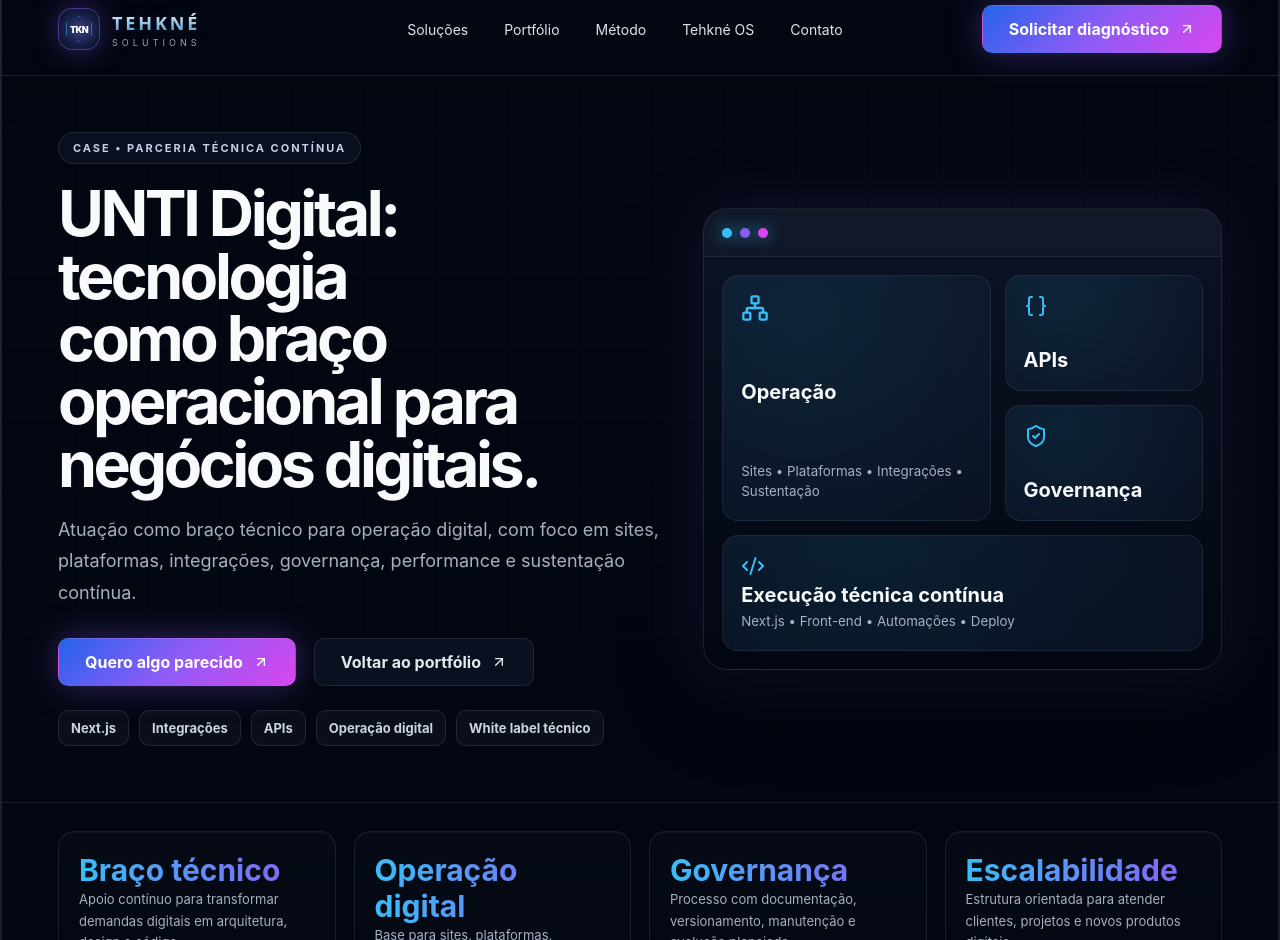
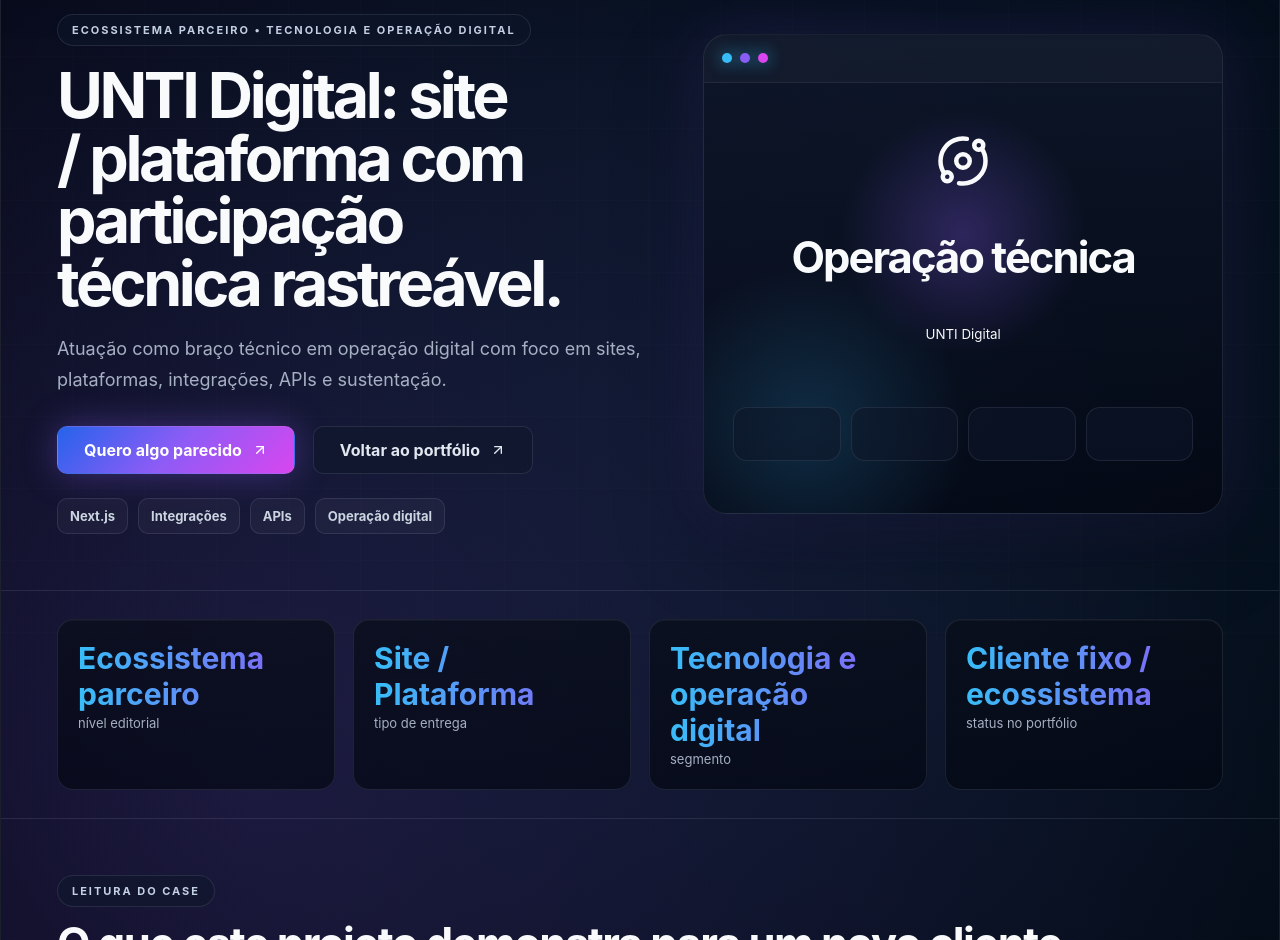
Before and after one commit to Tehkne-Solutions/tehkne-site, a Next.js app: page /portfolio/unti-digital in a window 1280 px wide. Shown: the part 160-1100 px from the top of the page. Built offline with nearby package versions, Linux system fonts and the light colour scheme.

Commit message:
fix: use unified template for UNTI Digital case

```diff
--- a/app/portfolio/unti-digital/page.tsx
+++ b/app/portfolio/unti-digital/page.tsx
@@ -1,52 +1,5 @@
-import { ArrowUpRight, Braces, Building2, Code2, Globe2, Network, ShieldCheck, Sparkles } from 'lucide-react';
+import { PortfolioCasePage } from '../PortfolioCasePage';
 
-const project = {
-  title: 'UNTI Digital',
-  eyebrow: 'Case • Parceria técnica contínua',
-  type: 'Parceria técnica',
-  category: 'Site / Plataforma / Operação digital',
-  stack: ['Next.js', 'Integrações', 'APIs', 'Operação digital', 'White label técnico'],
-  description:
-    'Atuação como braço técnico para operação digital, com foco em sites, plataformas, integrações, governança, performance e sustentação contínua.'
-};
-
-const highlights = [
-  ['Braço técnico', 'Apoio contínuo para transformar demandas digitais em arquitetura, design e código.'],
-  ['Operação digital', 'Base para sites, plataformas, integrações, APIs e sustentação técnica.'],
-  ['Governança', 'Processo com documentação, versionamento, manutenção e evolução planejada.'],
-  ['Escalabilidade', 'Estrutura orientada para atender clientes, projetos e novos produtos digitais.']
-];
-
-const modules = [
-  { icon: Globe2, title: 'Sites e plataformas', text: 'Criação e evolução de interfaces digitais para apresentação, vendas, conteúdo e operação.' },
-  { icon: Braces, title: 'APIs e integrações', text: 'Conexões com CRM, ERP, formulários, automações e ferramentas externas.' },
-  { icon: Code2, title: 'Desenvolvimento sob demanda', text: 'Execução técnica para projetos web, front-end, back-end, landing pages e sistemas.' },
-  { icon: Network, title: 'Arquitetura operacional', text: 'Organização técnica para reduzir improviso, padronizar entregas e dar previsibilidade.' },
-  { icon: ShieldCheck, title: 'Sustentação contínua', text: 'Manutenção, ajustes, performance, correções e melhorias constantes.' },
-  { icon: Building2, title: 'Ecossistema parceiro', text: 'Atuação integrada com uma operação de tecnologia e marketing para negócios.' }
-];
-
-export const metadata = {
-  title: 'Case: UNTI Digital | Tehkné Solutions',
-  description: 'Case UNTI Digital: parceria técnica, operação digital, sites, plataformas, integrações, APIs e sustentação.'
-};
-
-export default function UntiDigitalCase() {
-  return (
-    <main className="site-shell case-page">
-      <div className="background-grid" />
-      <header className="nav-shell">
-        <a className="brand" href="/" aria-label="Tehkné Solutions"><span className="brand-symbol"><Sparkles size={18} /></span><span><strong>TEHKNÉ</strong><small>SOLUTIONS</small></span></a>
-        <nav><a href="/solucoes">Soluções</a><a href="/portfolio">Portfólio</a><a href="/#metodo">Método</a><a href="/#os">Tehkné OS</a><a href="/#contato">Contato</a></nav>
-        <a className="btn btn-primary coin" href="/#contato">Solicitar diagnóstico <ArrowUpRight size={16} /></a>
-      </header>
-      <section className="section-frame case-hero">
-        <div className="case-hero-copy"><span className="eyebrow">{project.eyebrow}</span><h1>{project.title}: tecnologia como braço operacional para negócios digitais.</h1><p>{project.description}</p><div className="hero-actions"><a className="btn btn-primary coin" href="/#contato">Quero algo parecido <ArrowUpRight size={16} /></a><a className="btn btn-secondary" href="/portfolio">Voltar ao portfólio <ArrowUpRight size={16} /></a></div><div className="case-stack">{project.stack.map((tech) => <span key={tech}>{tech}</span>)}</div></div>
-        <div className="case-visual"><div className="case-window"><div className="case-window-bar"><span /><span /><span /></div><div className="case-dashboard-grid"><div className="case-panel large"><Network size={28} /><strong>Operação</strong><small>Sites • Plataformas • Integrações • Sustentação</small></div><div className="case-panel"><Braces size={24} /><strong>APIs</strong></div><div className="case-panel"><ShieldCheck size={24} /><strong>Governança</strong></div><div className="case-panel wide"><Code2 size={24} /><strong>Execução técnica contínua</strong><small>Next.js • Front-end • Automações • Deploy</small></div></div></div></div>
-      </section>
-      <section className="metrics section-frame compact">{highlights.map(([value, label]) => <div key={value}><strong>{value}</strong><span>{label}</span></div>)}</section>
-      <section className="section-frame"><div className="section-heading"><span className="eyebrow">Atuação</span><h2>Uma parceria técnica para transformar demanda em entrega digital.</h2><p>Este case representa a Tehkné como estrutura de apoio para empresas e operações que precisam de tecnologia confiável, documentação e evolução.</p></div><div className="service-grid solutions-grid">{modules.map((module) => { const Icon = module.icon; return <article className="glass-card service-card solution-card" key={module.title}><Icon className="card-icon" size={32} /><h3>{module.title}</h3><p>{module.text}</p></article>; })}</div></section>
-      <section className="final-cta"><div><span className="eyebrow">Parceria técnica</span><h2>Sua empresa precisa de um braço técnico para executar com segurança?</h2><p>A Tehkné apoia negócios, agências e operações digitais com arquitetura, desenvolvimento, integrações e sustentação.</p></div><div className="hero-actions"><a className="btn btn-primary coin" href="mailto:contato@tehkne.com.br">Solicitar diagnóstico <ArrowUpRight size={16} /></a><a className="btn btn-secondary" href="/portfolio">Voltar ao portfólio <ArrowUpRight size={16} /></a></div></section>
-    </main>
-  );
+export default function Page() {
+  return <PortfolioCasePage slug="unti-digital" />;
 }
```
